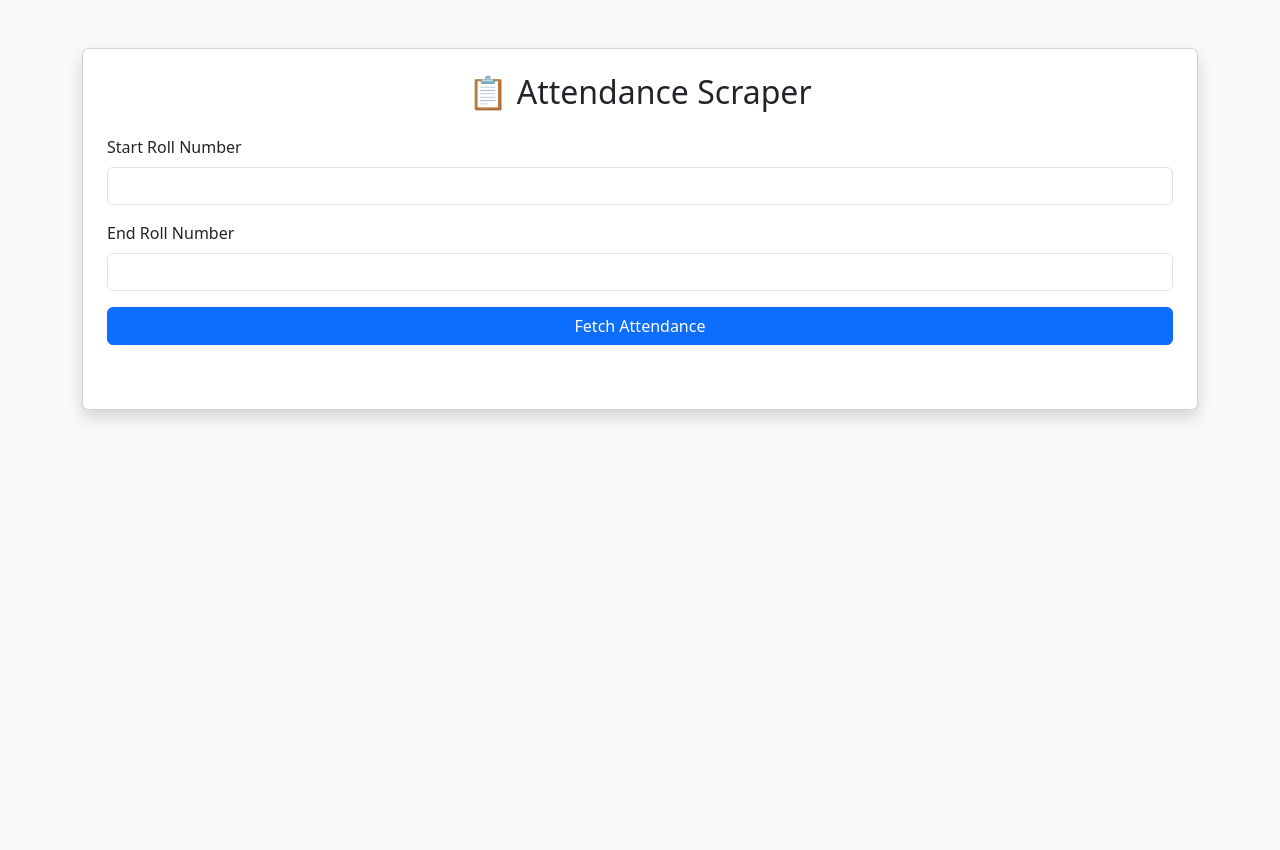
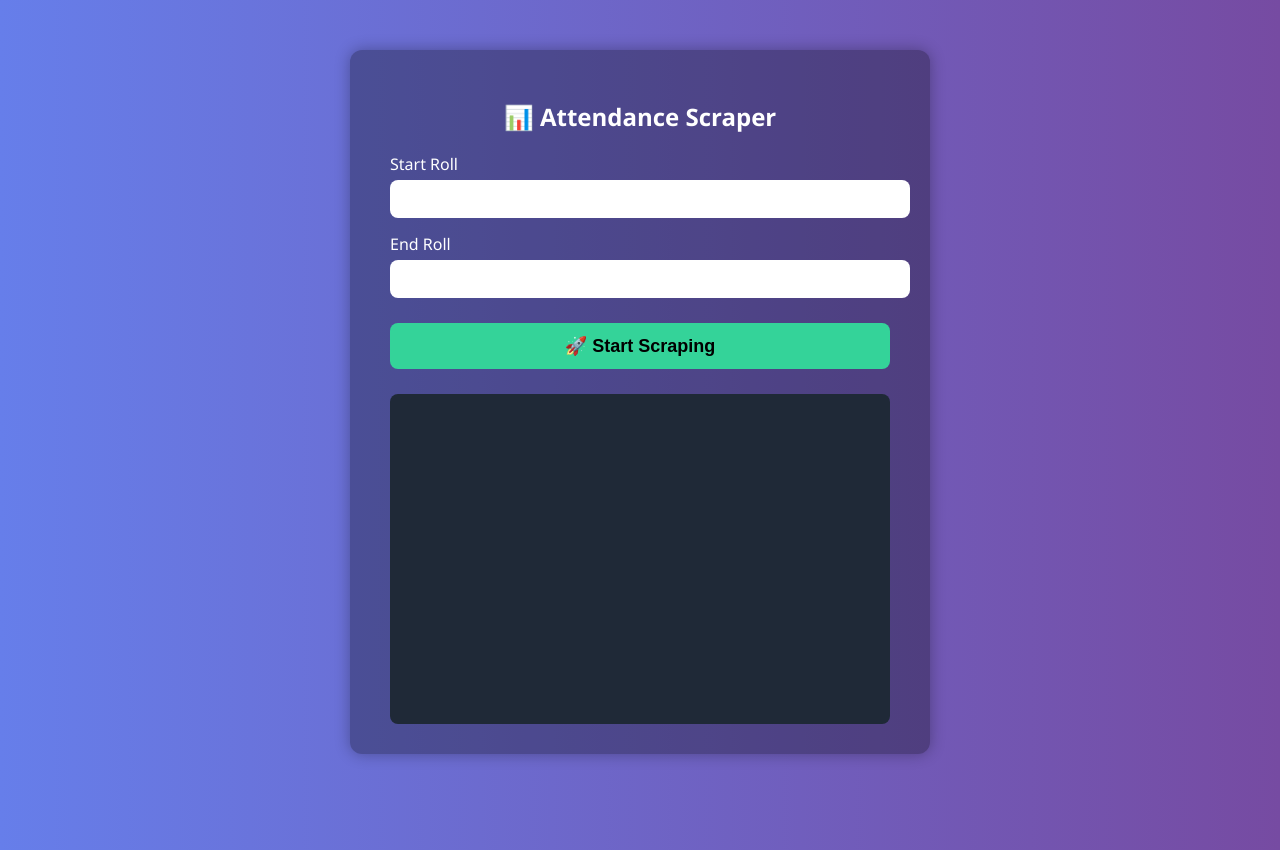
Before and after one commit to iajayyadav/ERP-Attendance, a Flask app: page / in a window 1280 px wide. Before the commit the page ends 421 px from the top, so only its background shows below. Run offline with Flask 3, Linux system fonts and the light colour scheme.

Commit message:
ui improved

```diff
--- a/app.py
+++ b/app.py
@@ -1,9 +1,6 @@
-from flask import Flask, render_template, request, send_file
-import requests
+from flask import Flask, render_template, request, Response, send_file, stream_with_context
+import time, csv, io, re, requests
 from bs4 import BeautifulSoup
-import csv
-import re
-import io
 
 app = Flask(__name__)
 
@@ -11,20 +8,18 @@ app = Flask(__name__)
 login_url = 'https://sgi.accsofterp.com/AccSoft_SGI/StudentLogin.aspx'
 attendance_url = 'https://sgi.accsofterp.com/AccSoft_SGI/Parents/StuAttendanceStatus.aspx'
 
-# Format roll number function
+# Roll number formatting
 def format_roll_number(i):
-    if i < 100:
-        return f'0133CY2210{i:02d}'
-    return f'0133CY221{i:02d}'
+    return f'0133CY2210{i:02d}' if i < 100 else f'0133CY221{i:02d}'
 
-# Scrape logic for one student
+# Scraping logic for one student that yields logs
 def scrape_student(i):
     roll = format_roll_number(i)
-    print(f"\n🔍 Checking for: {roll}")
+    yield f"data: 🔍 Checking for: {roll}\n\n"
 
     session = requests.Session()
     session.headers.update({
-        'User-Agent': 'Mozilla/5.0 (Windows NT 10.0; Win64; x64) AppleWebKit/537.36 (KHTML, like Gecko) Chrome/123.0 Safari/537.36'
+        'User-Agent': 'Mozilla/5.0'
     })
 
     try:
@@ -36,7 +31,6 @@ def scrape_student(i):
         eventvalidation = soup.find('input', {'id': '__EVENTVALIDATION'})['value']
         viewstategen = soup.find('input', {'id': '__VIEWSTATEGENERATOR'})['value']
 
-        # Login payload
         login_payload = {
             '__VIEWSTATE': viewstate,
             '__EVENTVALIDATION': eventvalidation,
@@ -49,81 +43,77 @@ def scrape_student(i):
         # Login request
         login_response = session.post(login_url, data=login_payload)
 
-        # Check login success
         if "Attendance Status" not in login_response.text:
-            print("❌ Login failed.")
-            return [roll, 'Login Failed']
+            yield f"data:  Login failed for {roll}.\n\n"
+            return [roll, 'Login Failed', "N/A"]
 
-        # Visit attendance page
         attendance_response = session.get(attendance_url)
         attendance_soup = BeautifulSoup(attendance_response.text, 'html.parser')
 
-        # Extract data
         name_input = attendance_soup.find('input', {'id': 'ctl00_ContentPlaceHolder1_txtStudentName'})
         attendance_span = attendance_soup.find('span', {'id': 'ctl00_ContentPlaceHolder1_lblPer119'})
 
         student_name = name_input['value'] if name_input else "Unknown"
         attendance_text = attendance_span.get_text(strip=True) if attendance_span else "N/A"
-
         match = re.search(r'(\d+(\.\d+)?)', attendance_text)
         attendance = match.group(1) if match else "N/A"
 
-        print(f"👤 Name: {student_name}")
-        print(f"📊 Attendance: {attendance}")
-
+        yield f"data:  {student_name} -  Attendance: {attendance}%\n\n"
         return [roll, student_name, attendance]
 
     except Exception as e:
-        print(f"❌ Error scraping {roll}: {e}")
-        return [roll, 'Error Occurred']
+        yield f"data:  Error scraping {roll}: {e}\n\n"
+        return [roll, 'Error Occurred', "N/A"]
 
-# Routes
-@app.route('/', methods=['GET'])
+# Home route
+@app.route('/')
 def index():
     return render_template('index.html')
 
-@app.route('/scrape', methods=['POST'])
-def scrape():
+# SSE scraping route
+@app.route('/stream')
+def stream():
     try:
-        start_roll = int(request.form['start_roll'])
-        end_roll = int(request.form['end_roll'])
+        start_roll = int(request.args.get('start_roll'))
+        end_roll = int(request.args.get('end_roll'))
 
-        if start_roll > end_roll:
-            return "⚠️ Start roll number must be less than end roll number.", 400
+        def generate():
+            csv_file = io.StringIO()
+            writer = csv.writer(csv_file)
+            writer.writerow(['Roll Number', 'Student Name', 'Attendance'])
 
-        # Use StringIO for in-memory CSV file
-        csv_file = io.StringIO()
-        writer = csv.writer(csv_file)
+            for i in range(start_roll, end_roll + 1):
+                logs = scrape_student(i)
+                result = None
+                for log in logs:
+                    if isinstance(log, str):
+                        yield log
+                    elif isinstance(log, list):  # actual data returned
+                        result = log
 
-        # CSV header
-        writer.writerow(['Roll Number', 'Student Name', 'Attendance'])
+                if result:
+                    writer.writerow(result)
 
-        # Scrape each student and write to CSV immediately
-        for i in range(start_roll, end_roll + 1):
-            student_data = scrape_student(i)
+                time.sleep(0.5)
 
-            # Ensure data is valid before writing
-            if student_data and len(student_data) == 3:
-                writer.writerow(student_data)
-            else:
-                writer.writerow([i, "Data Not Found", "N/A"])
+            csv_file.seek(0)
+            filename = f'attendance_report_{start_roll}_{end_roll}.csv'
+            with open(filename, 'w', encoding='utf-8') as f:
+                f.write(csv_file.getvalue())
 
-        # Reset buffer pointer to beginning
-        csv_file.seek(0)
+            yield f"data: ✅ Scraping completed! Download your report 👉 /download/{filename}\n\n"
+            yield "event: done\ndata: DONE\n\n"
 
-        # Create a dynamic filename
-        filename = f'attendance_report_{start_roll}_{end_roll}.csv'
-
-        return send_file(
-            io.BytesIO(csv_file.getvalue().encode()),
-            mimetype='text/csv',
-            as_attachment=True,
-            download_name=filename
-        )
+        # ✅ Ensure a valid streaming response is returned
+        return Response(stream_with_context(generate()), mimetype='text/event-stream')
 
     except Exception as e:
-        print(f"Error: {e}")
-        return f"❌ An error occurred: {str(e)}", 500
+        return f"Error occurred: {str(e)}", 500
+
+# Download route
+@app.route('/download/<filename>')
+def download(filename):
+    return send_file(filename, as_attachment=True)
 
 if __name__ == '__main__':
-    app.run(debug=True)
+    app.run(debug=True, threaded=True)
--- a/templates/index.html
+++ b/templates/index.html
@@ -2,82 +2,136 @@
 <html lang="en">
 <head>
     <meta charset="UTF-8">
-    <title>Attendance Scraper</title>
-    <link href="https://cdn.jsdelivr.net/npm/bootstrap@5.3.2/dist/css/bootstrap.min.css" rel="stylesheet">
-    <script src="https://code.jquery.com/jquery-3.6.0.min.js"></script> <!-- Add jQuery -->
+    <title>Real-Time Attendance Scraper</title>
+    <style>
+        body {
+            font-family: 'Segoe UI', sans-serif;
+            background: linear-gradient(to right, #667eea, #764ba2);
+            color: #fff;
+            display: flex;
+            justify-content: center;
+            align-items: flex-start;
+            min-height: 100vh;
+            padding-top: 50px;
+            margin: 0;
+        }
+
+        .container {
+            background-color: rgba(0, 0, 0, 0.3);
+            padding: 30px 40px;
+            border-radius: 12px;
+            box-shadow: 0 0 15px rgba(0,0,0,0.3);
+            width: 100%;
+            max-width: 500px;
+        }
+
+        h2 {
+            text-align: center;
+            margin-bottom: 20px;
+            font-weight: 600;
+        }
+
+        label {
+            display: block;
+            margin-top: 15px;
+            font-size: 16px;
+        }
+
+        input {
+            width: 100%;
+            padding: 10px;
+            border: none;
+            border-radius: 8px;
+            margin-top: 5px;
+            font-size: 16px;
+        }
+
+        button {
+            width: 100%;
+            padding: 12px;
+            background: #34d399;
+            color: black;
+            font-weight: bold;
+            border: none;
+            border-radius: 8px;
+            margin-top: 25px;
+            font-size: 18px;
+            cursor: pointer;
+            transition: transform 0.2s ease, background 0.3s ease;
+        }
+
+        button:hover {
+            background: #10b981;
+            transform: scale(1.03);
+        }
+
+        #logs {
+            margin-top: 25px;
+            background: #1f2937;
+            padding: 15px;
+            border-radius: 8px;
+            height: 300px;
+            overflow-y: auto;
+            white-space: pre-wrap;
+            font-family: monospace;
+            font-size: 14px;
+            animation: fadeIn 0.5s ease;
+        }
+
+        @keyframes fadeIn {
+            from {opacity: 0; transform: translateY(10px);}
+            to {opacity: 1; transform: translateY(0);}
+        }
+
+        .line {
+            animation: typeIn 0.4s ease;
+        }
+
+        @keyframes typeIn {
+            from {opacity: 0;}
+            to {opacity: 1;}
+        }
+    </style>
 </head>
-<body class="bg-light">
+<body>
+    <div class="container">
+        <h2>📊 Attendance Scraper</h2>
+        <form id="scrapeForm">
+            <label for="start_roll">Start Roll</label>
+            <input type="number" id="start_roll" required>
 
-    <div class="container py-5">
-        <div class="card shadow p-4">
-            <h2 class="text-center mb-4">📋 Attendance Scraper</h2>
+            <label for="end_roll">End Roll</label>
+            <input type="number" id="end_roll" required>
 
-            <form id="scrapeForm">
-                <div class="mb-3">
-                    <label for="start_roll" class="form-label">Start Roll Number</label>
-                    <input type="number" class="form-control" id="start_roll" name="start_roll" required>
-                </div>
+            <button type="submit">🚀 Start Scraping</button>
+        </form>
 
-                <div class="mb-3">
-                    <label for="end_roll" class="form-label">End Roll Number</label>
-                    <input type="number" class="form-control" id="end_roll" name="end_roll" required>
-                </div>
-
-                <button type="submit" class="btn btn-primary w-100">Fetch Attendance</button>
-            </form>
-
-            <!-- Progress Bar -->
-            <div class="progress mt-4" style="height: 25px; display: none;">
-                <div id="progressBar" class="progress-bar progress-bar-striped progress-bar-animated"
-                     role="progressbar" style="width: 0%;" aria-valuenow="0" aria-valuemin="0" aria-valuemax="100">0%</div>
-            </div>
-
-            <div id="message" class="mt-3 text-center"></div>
-
-            <div id="downloadLink" class="mt-4 text-center"></div>
-        </div>
+        <div id="logs"></div>
     </div>
 
-<script>
-$(document).ready(function(){
-    $("#scrapeForm").submit(function(e){
-        e.preventDefault();
+    <script>
+        document.getElementById("scrapeForm").addEventListener("submit", function(e) {
+            e.preventDefault();
+            const logs = document.getElementById("logs");
+            logs.innerHTML = "<div class='line'>🔄 Scraping started...</div>\n";
 
-        var start_roll = $("#start_roll").val();
-        var end_roll = $("#end_roll").val();
+            const start_roll = document.getElementById("start_roll").value;
+            const end_roll = document.getElementById("end_roll").value;
 
-        $(".progress").show();
-        $("#progressBar").css('width', '0%').text('0%');
-        $("#message").html('');
-        $("#downloadLink").html('');
+            const eventSource = new EventSource(`/stream?start_roll=${start_roll}&end_roll=${end_roll}`);
 
-        $.ajax({
-            url: "/scrape",
-            method: "POST",
-            data: { start_roll: start_roll, end_roll: end_roll },
-            xhr: function() {
-                var xhr = new window.XMLHttpRequest();
-                xhr.upload.addEventListener("progress", function(evt){
-                    if (evt.lengthComputable) {
-                        var percentComplete = Math.round((evt.loaded / evt.total) * 100);
-                        $("#progressBar").css('width', percentComplete + '%').text(percentComplete + '%');
-                    }
-                }, false);
-                return xhr;
-            },
-            success: function(response){
-                $(".progress").hide();
-                $("#message").html('<div class="alert alert-success">✅ Scraping Completed!</div>');
-                $("#downloadLink").html('<a href="' + response.download_link + '" class="btn btn-success">Download CSV 📥</a>');
-            },
-            error: function(){
-                $(".progress").hide();
-                $("#message").html('<div class="alert alert-danger">❌ Something went wrong. Please try again.</div>');
-            }
+            eventSource.onmessage = function(e) {
+                const newLine = document.createElement("div");
+                newLine.className = "line";
+                newLine.textContent = e.data;
+                logs.appendChild(newLine);
+                logs.scrollTop = logs.scrollHeight; // auto scroll to bottom
+            };
+
+            eventSource.addEventListener("done", function() {
+                eventSource.close();
+            });
         });
-    });
-});
-</script>
-
+    </script>
 </body>
 </html>
```
Also changed, not shown: 1 other file.
